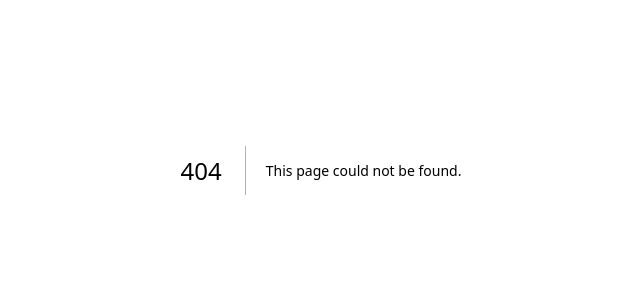
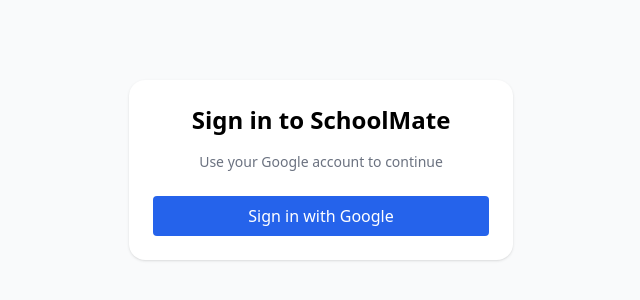
Before and after one commit to LHN-ENT/SchoolMate, a Next.js app: page /auth/signin in a window 1280 px wide. Before the commit this address had no page. Shown: the part 230-530 px from the top of the page, without its empty margins (319-959 px from the left). Built offline with nearby package versions, Linux system fonts and the light colour scheme.

Commit message:
feat: add custom Google login page at /auth/signin.tsx

```diff
--- /dev/null
+++ b/pages/auth/signin.tsx
@@ -0,0 +1,20 @@
+import { signIn } from 'next-auth/react'
+
+export default function SignInPage() {
+  return (
+    <div className="min-h-screen flex items-center justify-center bg-gray-50">
+      <div className="bg-white p-6 rounded-2xl shadow max-w-sm w-full text-center">
+        <h1 className="text-2xl font-bold mb-4">Sign in to SchoolMate</h1>
+        <p className="mb-6 text-sm text-gray-500">
+          Use your Google account to continue
+        </p>
+        <button
+          onClick={() => signIn('google')}
+          className="w-full py-2 px-4 bg-blue-600 text-white rounded hover:bg-blue-700"
+        >
+          Sign in with Google
+        </button>
+      </div>
+    </div>
+  )
+}
```
